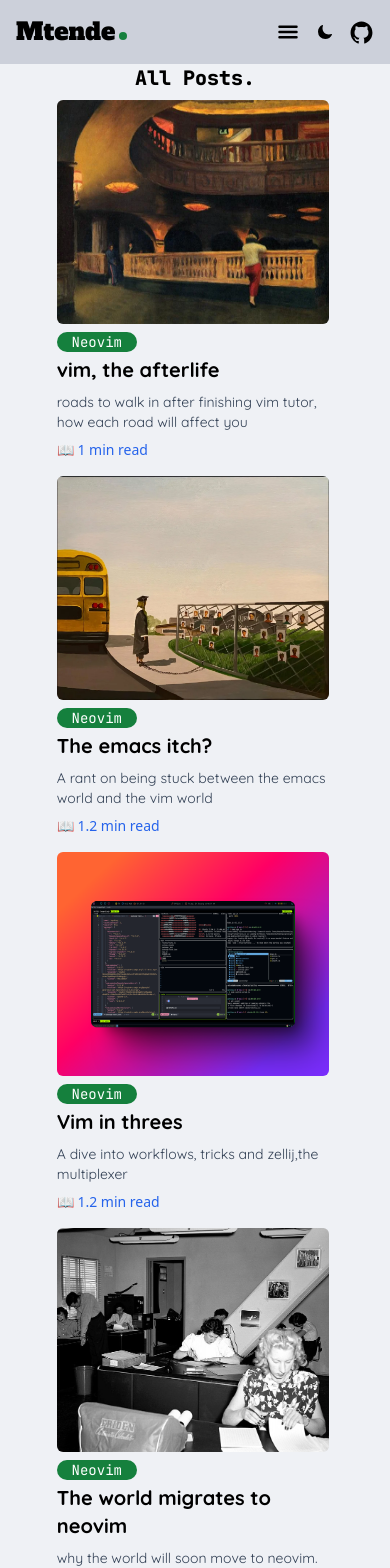
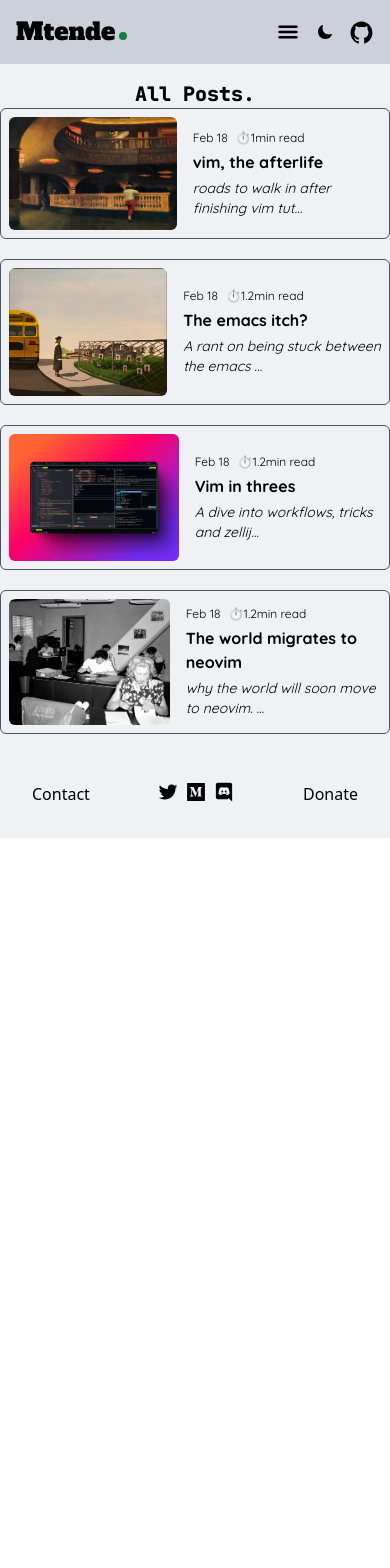
Before and after one commit to Mtendekuyokwa19/Mtendekuyokwa19.github.io, a React (Vite) app: page / in a window 390 px wide. Shown: the top 1568 px of the page. After the commit the page ends 844 px from the top, so only its background shows below. Built offline with nearby package versions, Linux system fonts and the light colour scheme; a web font is replaced by a local one.

Commit message:
cards for mobile complete

```diff
--- a/src/Home.tsx
+++ b/src/Home.tsx
@@ -6,22 +6,21 @@ import {
   // IoSearch,
 } from "react-icons/io5";
 import { H2 } from "./blogPosts/whyNeovim";
-import { Link } from "react-router-dom";
 
-const valentine = new Card("vimafterlife", "afterlife.jpg", "vim, the afterlife", "roads to walk in after finishing vim tutor, how each road will affect you", "Neovim", "green", 1)
+const valentine = new Card("vimafterlife", "afterlife.jpg", "vim, the afterlife", "roads to walk in after finishing vim tutor, how each road will affect you", "Neovim", "green", 1, "Feb 14")
 
-const emacsitch = new Card("emacsitch", "emacs.png", "The emacs itch? ", "A rant on being stuck between the emacs world and the vim world", "Neovim", "green", 1.2)
+const emacsitch = new Card("emacsitch", "emacs.png", "The emacs itch? ", "A rant on being stuck between the emacs world and the vim world", "Neovim", "green", 1.2, "Feb 8")
 
-const worldandvim = new Card("theworldmigratestoneovim", "woman.jpg", "The world migrates to neovim", "why the world will soon move to neovim. Explaining how you are playing a part", "Neovim", "green", 1.2)
-const viminthrees = new Card("viminthrees", "preview2.png", "Vim in threes", "A dive into workflows, tricks and zellij,the multiplexer", "Neovim", "green", 1.2)
+const worldandvim = new Card("theworldmigratestoneovim", "woman.jpg", "The world migrates to neovim", "why the world will soon move to neovim. Explaining how you are playing a part", "Neovim", "green", 1.2, "Jan 18")
+const viminthrees = new Card("viminthrees", "preview2.png", "Vim in threes", "A dive into workflows, tricks and zellij,the multiplexer", "Neovim", "green", 1.2, "Jan 24")
 export default function Home() {
   const postcards = [valentine, emacsitch, viminthrees, worldandvim]
   return (
     <div className="md:min-h-lvh lg:min-h-lvh">
 
-      <section className="md:p-4 w-auto flex flex-col  items-center">
+      <section className="md:p-4 w-auto my-4 md:my-0 flex flex-col  items-center">
         <H2 id={""}>All Posts.</H2>
-        <div className="lg:gap-y-10 w-screen md:w-8/12 gap-x-5 lg:grid md:grid md:gap-2 grid-flow-row grid-cols-1 sm:grid-cols-3 grid-rows-2 md:py-3 sm:py-9 flex flex-col">
+        <div className="lg:gap-y-10 w-screen md:w-8/12 gap-5 lg:grid md:flex md:gap-2 grid-flow-row grid-cols-1 sm:grid-cols-3 grid-rows-2 md:py-3 sm:py-9 flex flex-col">
           {postcards.map(card => <BlogcardTemplate details={card} />)}
 
         </div>
@@ -73,92 +72,3 @@ export function Footer() {
 //     </div>
 //   );
 // }
-function Blogcard2() {
-  return (
-    <Link to="/emacsitch" className="flex justify-center items-center">
-      <section className="w-full h-full flex md:justify-center flex-1 md:items-center ">
-        <div className="flex dark:hover:bg-everNav p-2 rounded-md flex-1 hover:bg-slate-200 transition ease-in-out dalay-150  flex-col w-72 gap-2 font-Quicksand ">
-          <div className="flex justify-center items-center">
-            <img
-              src="/emacs.png"
-              alt="my workflow"
-              className="rounded-md h-52"
-            />
-          </div>
-          <div className=" flex flex-col gap-1">
-            <div className="bg-blue-700 font-JetBrains rounded-full flex justify-center items-center w-20 text-white text-sm">
-              <p>rant</p>
-            </div>
-            <h2 className="font-bold text-xl">The emacs itch?</h2>
-          </div>
-
-          <p className="text-sm text-slate-700 dark:text-slate-400">A rant on being stuck between the emacs world and the vim world</p>
-          <p className="font-sans text-sm text-blue-600 dark:text-blue-200">
-            📖 1.2 min read
-          </p>
-        </div>
-      </section>
-    </Link>
-  );
-}
-
-function Blogcard1() {
-  return (
-    <Link to="/viminthrees" className="flex">
-      <section className="w-full h-full flex md:justify-center flex-1 md:items-center ">
-        <div className="flex dark:hover:bg-everNav p-2 rounded-md flex-1 hover:bg-slate-200 transition ease-in-out dalay-150  flex-col w-72 gap-2 font-Quicksand ">
-          <div className="flex flex-1">
-            <img
-              src="/preview2.png"
-              alt="my workflow"
-              className="rounded-md flex-1 h-56"
-            />
-          </div>
-          <div className=" flex flex-col gap-1">
-            <div className="bg-emerald-700 font-JetBrains rounded-full flex justify-center items-center w-20 text-white text-sm">
-              <p>Neovim</p>
-            </div>
-            <h2 className="font-bold text-xl">Vim in threes</h2>
-          </div>
-
-          <p className="text-sm text-slate-700 dark:text-slate-400">A dive into workflows, tricks and zellij,the multiplexer</p>
-          <p className="font-sans text-sm text-blue-600 dark:text-blue-200">
-            📖 1.5 min read
-          </p>
-        </div>
-      </section>
-    </Link>
-  );
-}
-
-function Blogcard() {
-  return (
-    <Link to="/theworldmigratestoneovim">
-      <section className="w-full h-full flex md:justify-center lg:justify-center lg:items-center flex-1 md:items-center ">
-        <div className="flex dark:hover:bg-everNav p-2 rounded-md flex-1 hover:bg-slate-200 transition ease-in-out dalay-150  flex-col w-72 gap-2 font-Quicksand ">
-          <div className="flex-1 flex">
-            <img
-              src="/woman.jpg"
-              alt="woman on computer"
-              className="rounded-md flex flex-1 h-56"
-            />
-          </div>
-          <div className=" flex flex-col gap-1">
-            <div className="bg-emerald-700 font-JetBrains rounded-full flex justify-center items-center w-20 text-white text-sm">
-              <p>Neovim</p>
-            </div>
-            <h2 className="font-bold text-xl">The world migrates to neovim</h2>
-          </div>
-
-          <p className="text-sm text-slate-700 dark:text-slate-400">
-            Why the world will move to neovim soon. Explaining how you are
-            playing a part
-          </p>
-          <p className="font-sans text-sm text-blue-600 dark:text-blue-200">
-            📖 1 min read
-          </p>
-        </div>
-      </section>
-    </Link>
-  );
-}
--- a/src/blogPosts/template.tsx
+++ b/src/blogPosts/template.tsx
@@ -45,6 +45,7 @@ interface ITOC {
 
 }
 export class Card {
+  date: string
   link: string
   imgsrc: string
   title: string
@@ -52,7 +53,7 @@ export class Card {
   tagTitle: string
   tagColor: string
   tagmin: number
-  constructor(link: string, imgsrc: string, title: string, description: string, tagTitle: string, tagColor: string, tagmin: number) {
+  constructor(link: string, imgsrc: string, title: string, description: string, tagTitle: string, tagColor: string, tagmin: number, date: string) {
 
     this.link = link
     this.imgsrc = imgsrc
@@ -62,6 +63,7 @@ export class Card {
     this.tagColor = tagColor
 
     this.tagmin = tagmin
+    this.date = date
   }
 }
 interface Icard {
@@ -69,7 +71,8 @@ interface Icard {
 }
 export function BlogcardTemplate({ details }: Icard) {
   return (
-    <Link to={"/" + details.link} className="flex justify-center items-center">
+    <>
+      <Link to={"/" + details.link} className="md:flex hidden justify-center items-center">
         <section className="md:w-full w-3/4 h-full justify-center items-center ">
           <div className="flex dark:hover:bg-everNav p-2 flex-1 rounded-md hover:bg-slate-200 transition ease-in-out dalay-150  flex-col w-72 gap-2 font-Quicksand ">
             <div>
@@ -93,6 +96,27 @@ export function BlogcardTemplate({ details }: Icard) {
           </div>
         </section >
       </Link >
+
+      <section className="flex md:hidden border border-slate-600 rounded-md ">
+        <Link to={"/" + details.link}>
+          <section className="flex">
+            <div className="flex p-2 gap-4">
+              <div className="flex justify-center items-center">
+                <img src={"/" + details.imgsrc} alt="image blog" className="w-56 rounded-md" />
+
+              </div>
+              <div className="flex gap-1 font-Quicksand justify-center items-start flex-col ">
+                <div className="text-xs flex gap-2"> <p>Feb 18</p> <p>{"⏱️" + details.tagmin + "min read"}</p></div>
+                <h3 className="text-md font-bold">{details.title}</h3>
+                <p className="text-sm italic">{details.description.substring(0, 40) + "..."}</p>
+              </div>
+
+            </div>
+          </section>
+
+        </Link>
+      </section>
+    </>
   );
 }
 interface Iimage {
```
Lines whose indentation alone changed are shown as unchanged.
